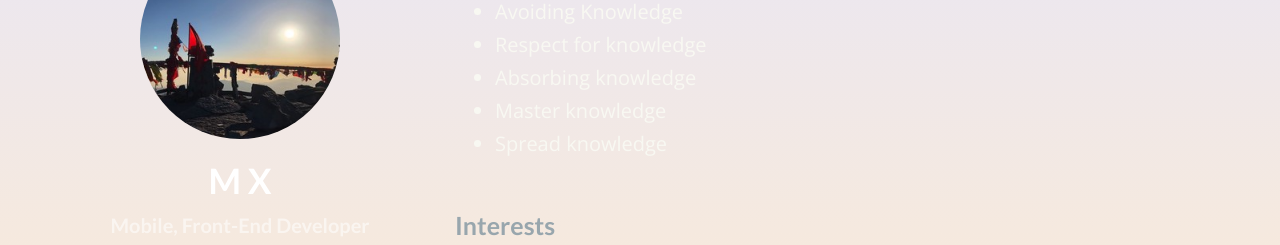
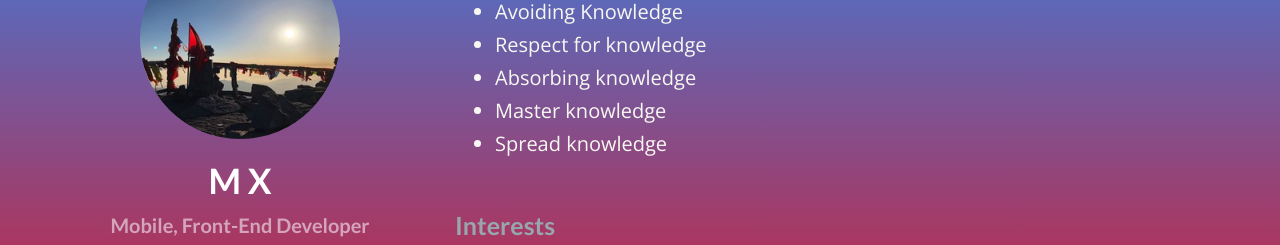
Before and after one commit to CoderXDLee/CoderXDLee.github.io, a plain HTML site: page index.html in a window 1280 px wide. Shown: the part 554-799 px from the top of the page. Drawn offline with nearby package versions, Linux system fonts and the light colour scheme; some icons are missing.

Commit message:
rebuilding site 2019年 7月24日 星期三 10时49分40秒 CST

```diff
--- a/index.html
+++ b/index.html
@@ -473,7 +473,7 @@
 
 
 
-  <section id="about" class="home-section wg-about   " style="background-image: linear-gradient(#e6e6fa, #ffebcd);" >
+  <section id="about" class="home-section wg-about   " style="background-image: linear-gradient(#1e90ff, #ff0000);" >
     <div class="container">
 
 
```
